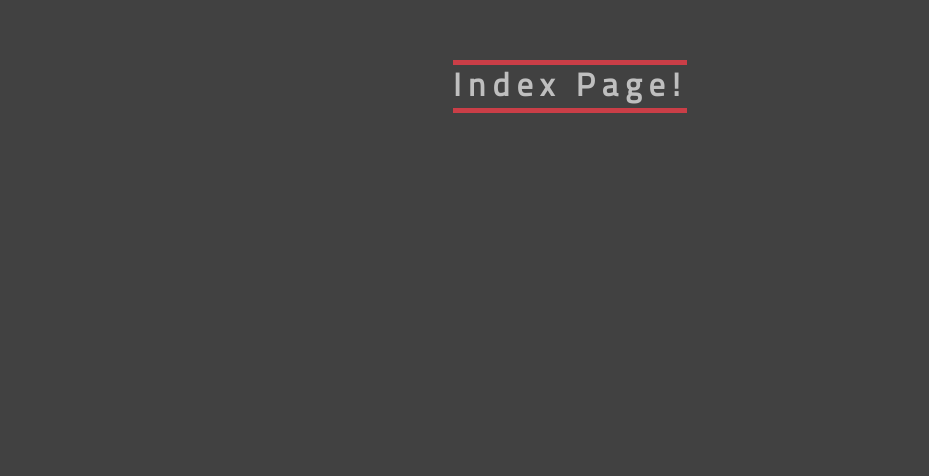
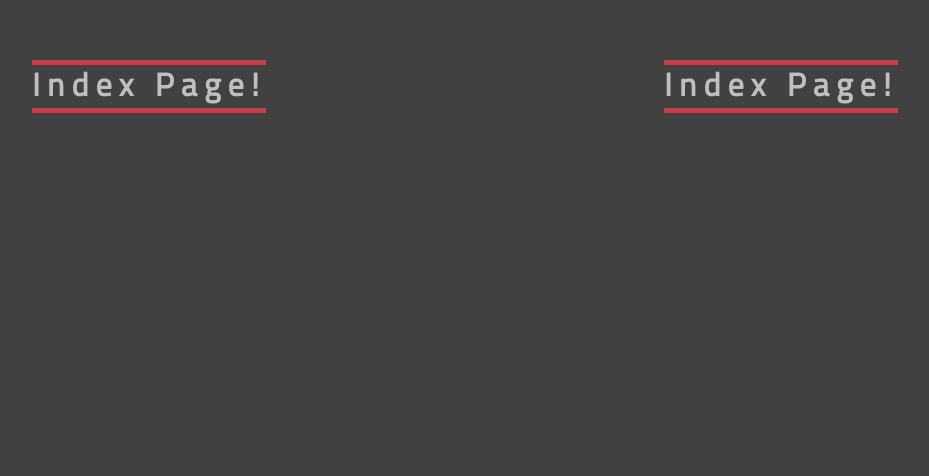
Before and after one commit to mjoellnier/own-landingpage, a Gatsby site: page / in a window 1280 px wide. Shown: the part 324-800 px from the top of the page, without its empty margins (70-999 px from the left). Built offline with nearby package versions, Linux system fonts and the light colour scheme; Gatsby itself is replaced by a stand-in of ours.

Commit message:
Added mobile styling

```diff
--- a/src/components/intro/intro.css
+++ b/src/components/intro/intro.css
@@ -1,4 +1,4 @@
 .grid {
   display: grid;
-  grid-template-columns: repeat(auto-fit, minmax(300px, 1fr));
+  grid-template-columns: minmax(300px, 1fr) minmax(300px, 2fr);
 }
--- a/src/components/intro/intro.js
+++ b/src/components/intro/intro.js
@@ -4,7 +4,12 @@ import ScrollAnimation from "react-animate-on-scroll";
 export const IntroComponent = () => {
   return (
     <div class="grid">
-      <div>
+      <div className="span1">
+        <ScrollAnimation animateIn="zoomIn" animateOnce={true}>
+          <h2 id="hey">Index Page!</h2>
+        </ScrollAnimation>
+      </div>
+      <div className="span2">
         <ScrollAnimation animateIn="zoomIn" animateOnce={true}>
           <h2 id="hey">Index Page!</h2>
         </ScrollAnimation>
--- a/src/pages/index.css
+++ b/src/pages/index.css
@@ -10,6 +10,14 @@ body {
   font-family: "Titillium Web", sans-serif;
   position: relative;
   letter-spacing: 0.225em;
+}
+
+.span1 {
+  grid-column: span 1;
+}
+
+.span2 {
+  grid-column: span 2;
 }
 
 .grid {
@@ -40,3 +48,13 @@ body {
   align-items: center;
   justify-content: center;
 } */
+
+@media (max-width: 900px) {
+  .span1 {
+    grid-column: span 2;
+  }
+
+  .span2 {
+    grid-column: span 2;
+  }
+}
```
